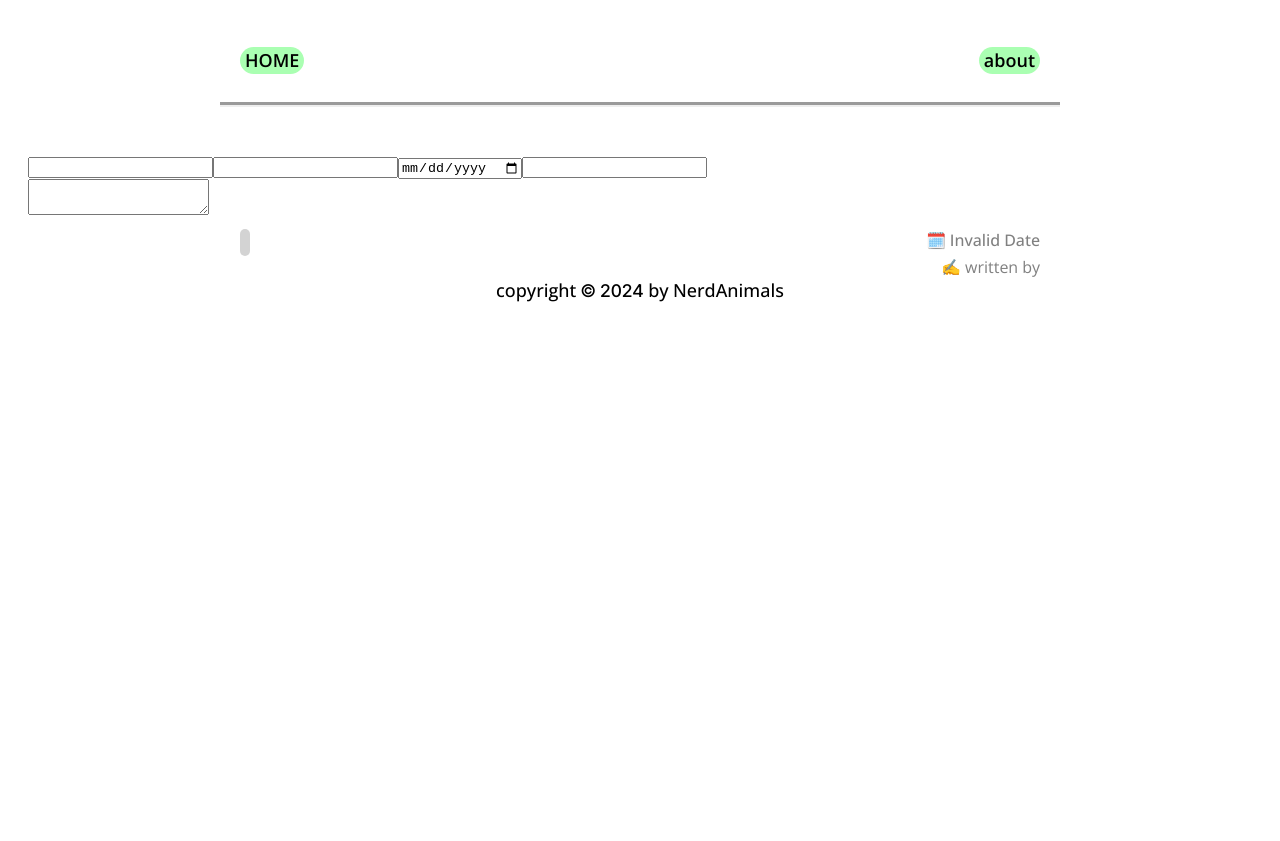
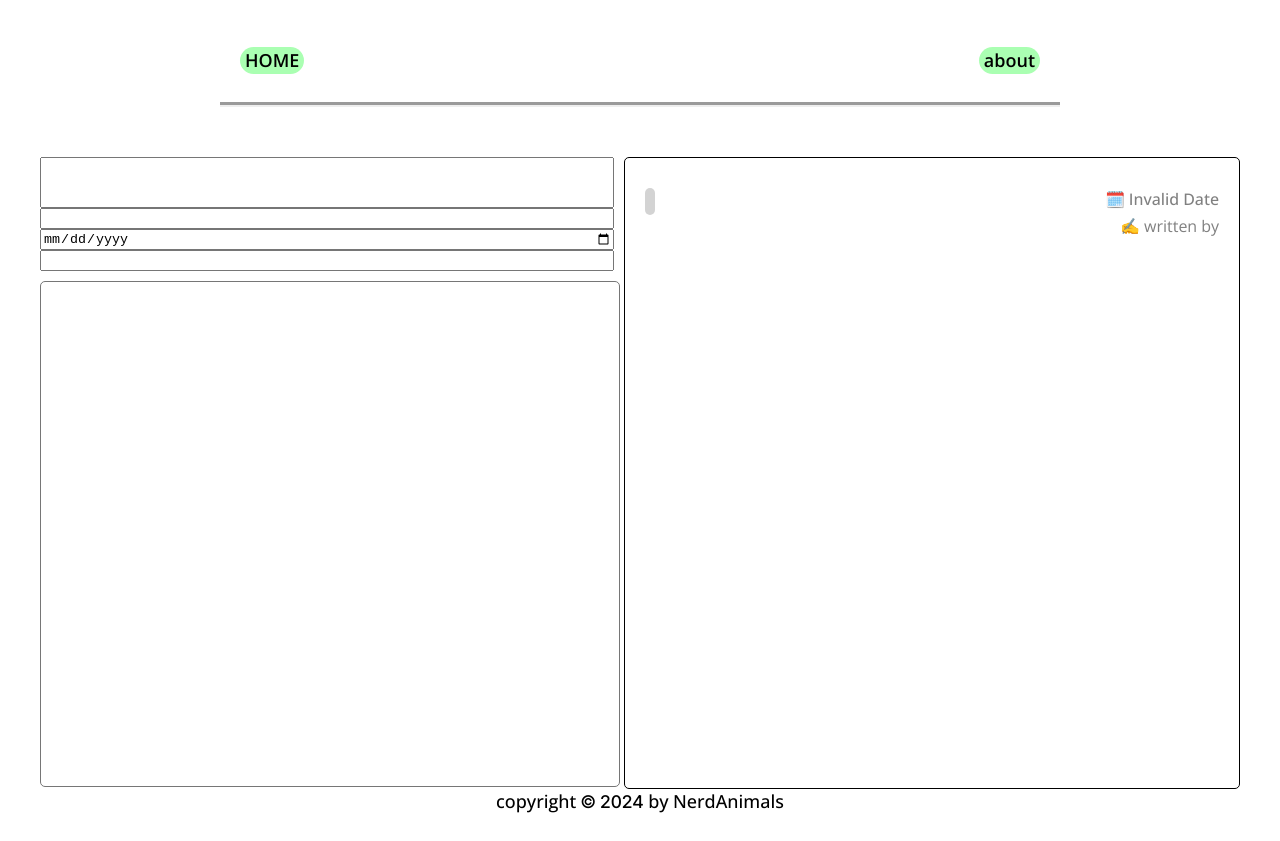
Before and after one commit to nerd-animals/na-log-engine, a Next.js app: page /write in a window 1280 px wide. Before the commit the page ends 800 px from the top, so only its background shows below. Built offline with nearby package versions, Linux system fonts and the light colour scheme.

Commit message:
style: apply write page style

```diff
--- a/app/_styles/globals.scss
+++ b/app/_styles/globals.scss
@@ -353,3 +353,50 @@ body {
     margin-right: 5px;
   }
 }
+
+// write style
+.write {
+  &-wrapper {
+    max-width: 1200px;
+    display: flex;
+    flex-direction: row;
+    justify-content: center;
+    align-items: flex-start;
+    margin: 0 auto;
+  }
+
+  &-editor {
+    flex: 1;
+    max-width: 50%;
+    margin-right: 10px;
+    display: flex;
+    flex-direction: column;
+    align-items: flex-start;
+    .front-matter {
+      width: 100%;
+      display: flex;
+      flex-direction: column;
+      .title {
+        font-size: 2.5em;
+        font-weight: bold;
+      }
+    }
+    .content {
+      width: 100%;
+      min-height: 500px;
+      resize: none;
+      margin-top: 10px;
+      border-radius: 5px;
+    }
+  }
+
+  &-preview {
+    flex: 1;
+    max-width: 50%;
+    border: 1px solid;
+    border-radius: 5px;
+    width: 500px;
+    min-height: 590px;
+    padding: 20px;
+  }
+}
```
